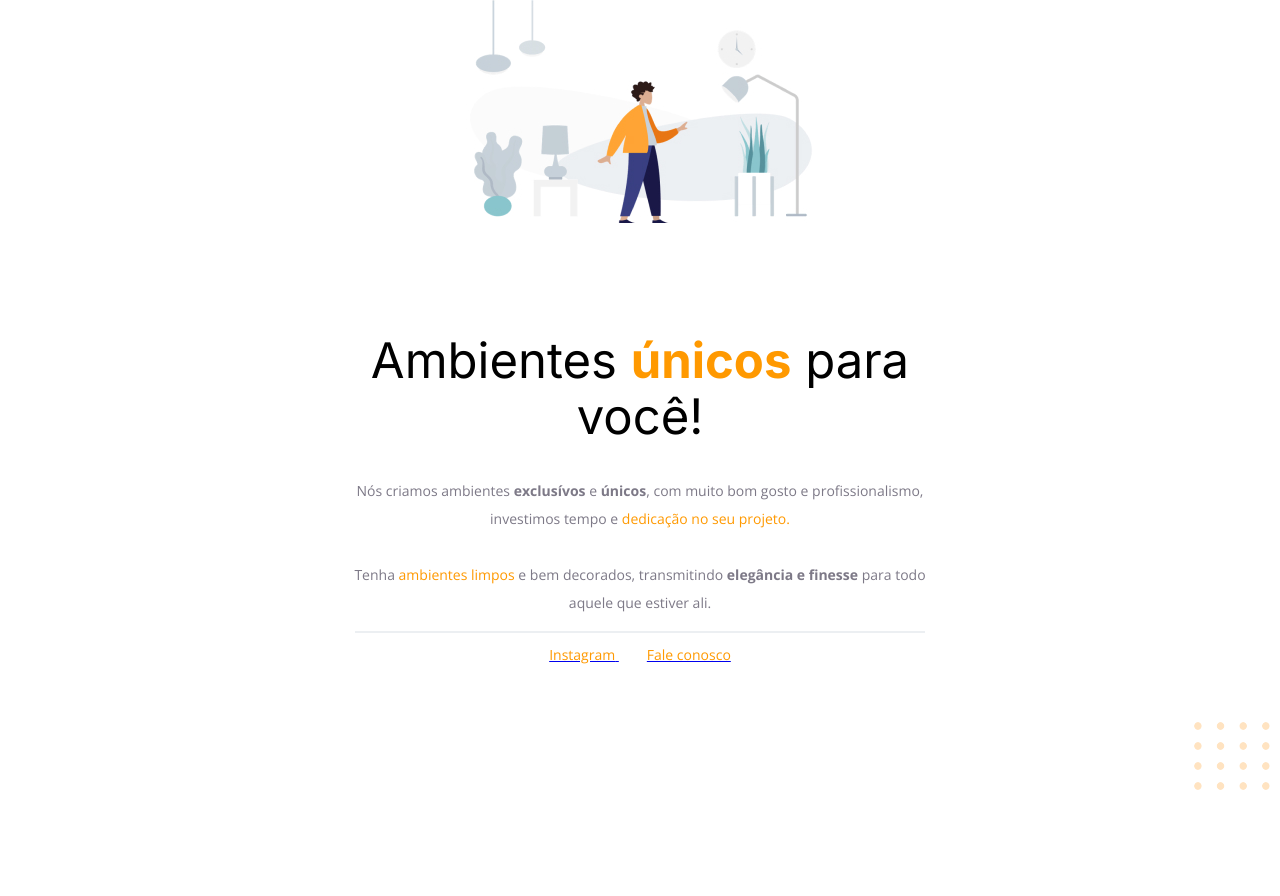
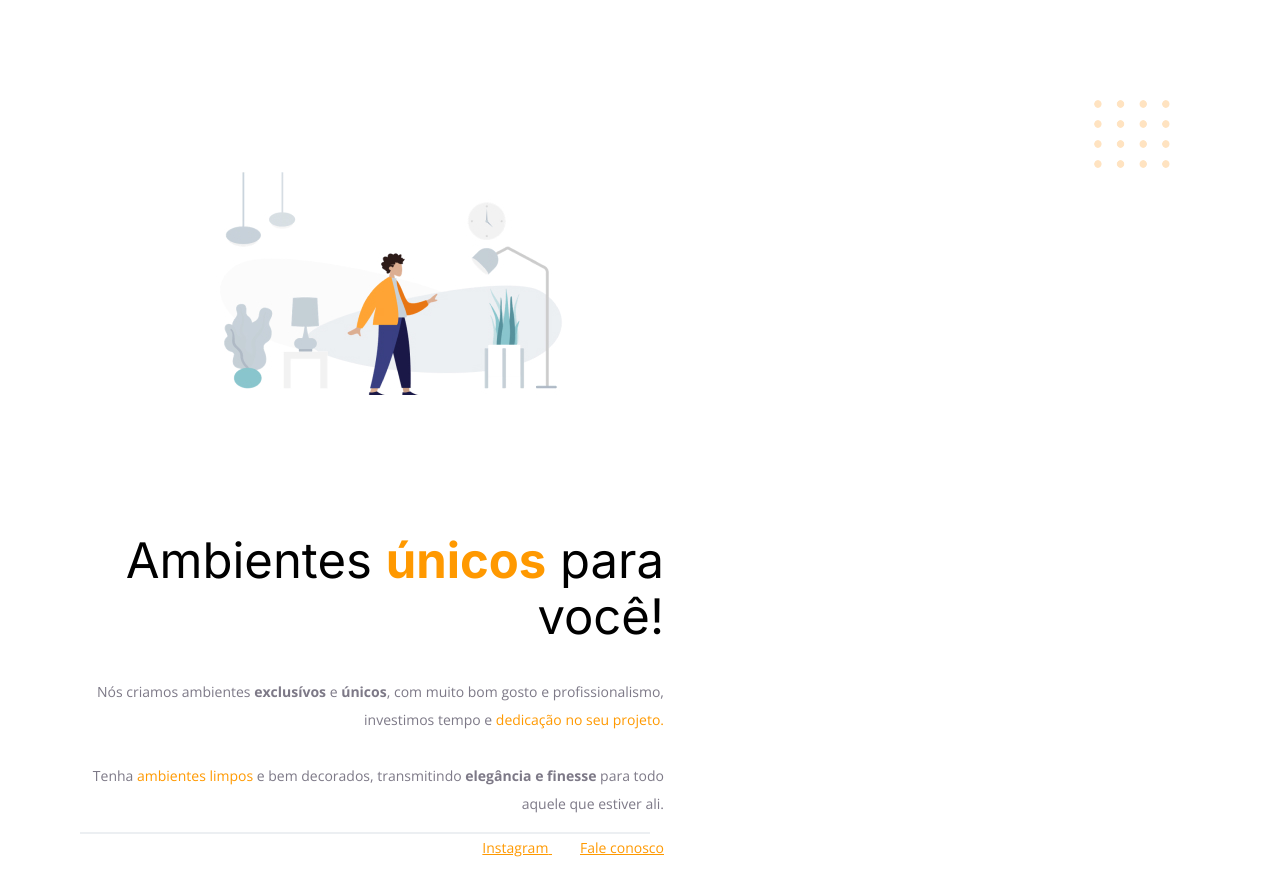
Before and after one commit to monteironathan/projectrocketseat, a plain HTML site: page index.html in a window 1280 px wide. Before the commit the page ends 800 px from the top, so only its background shows below. Drawn offline with nearby package versions, Linux system fonts and the light colour scheme.

Commit message:
Update style.css
Changes on CSS

```diff
--- a/style.css
+++ b/style.css
@@ -1,53 +1,56 @@
 body {
-    font-family: 'Open Sans', sans-serif;
-    text-align: center;
+  font-family: "Open Sans", sans-serif;
+  text-align: end;
   margin: 0;
 }
 
 #hero {
     width: 592px;
-    margin: 0 auto 72px;
+    margin: 72px;
 }
 
-#hero img {
-    margin-bottom: 72px;
+img {
+    margin: 100px;
 }
+
 h1 {
-    font-family: 'Inter', sans-serif;
+  font-family: "Inter", sans-serif;
   font-size: 49px;
   line-height: 56px;
   font-weight: normal;
-    margin-bottom: 32px;
 }
 
 h1 span {
   font-weight: bold;
+
+  margin-bottom: 32px;
 }
 
-span {
-   color: #FF9900;
+span, a {
+  color: #ff9900;
 }
 
 p, #footer {
-    color: #7D7987;
+  color: #7d7987;
   font-size: 14px;
   line-height: 28px;
 }
 
 #footer a + a {
     margin-left: 28px;
-
 }
 
-.line{
+.line {
     width: 568px;
-    height: 0px;
-    margin: 0 auto 8px ;
+    height: 0;
+
+    margin: 0 8px;
+
     border: 1px solid #ECEFF2;
 }
 
 #balls {
     position: fixed;
-    bottom: 0px;
-    right: 0px;
+    top: 0;
+    right: 0;
 }
```
Lines whose indentation alone changed are shown as unchanged.
